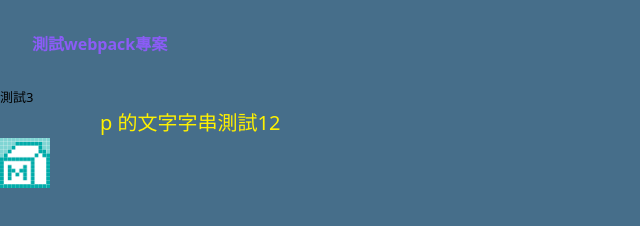
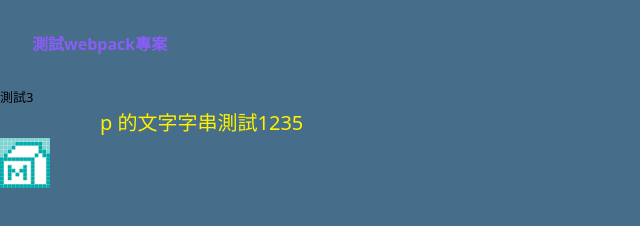
Before and after one commit to forest079-star/webpack_tailwind_origin, a website built with webpack: page src/index.html in a window 1280 px wide. Shown: the full height of the page, 0-640 px from the left. Built offline with nearby package versions, Linux system fonts and the light colour scheme.

Commit message:
[fix]: 修改說明

```diff
--- a/src/index.html
+++ b/src/index.html
@@ -13,7 +13,7 @@
     測試webpack專案
   </div>
   <h1>測試3
-    <p>p 的文字字串測試12</p>
+    <p>p 的文字字串測試1235</p>
   </h1>
   <div class="w-[50px]">
     <img src="./img/milkmidi.png" alt="">
```
Also changed, not shown: README.md, 1 other file.
